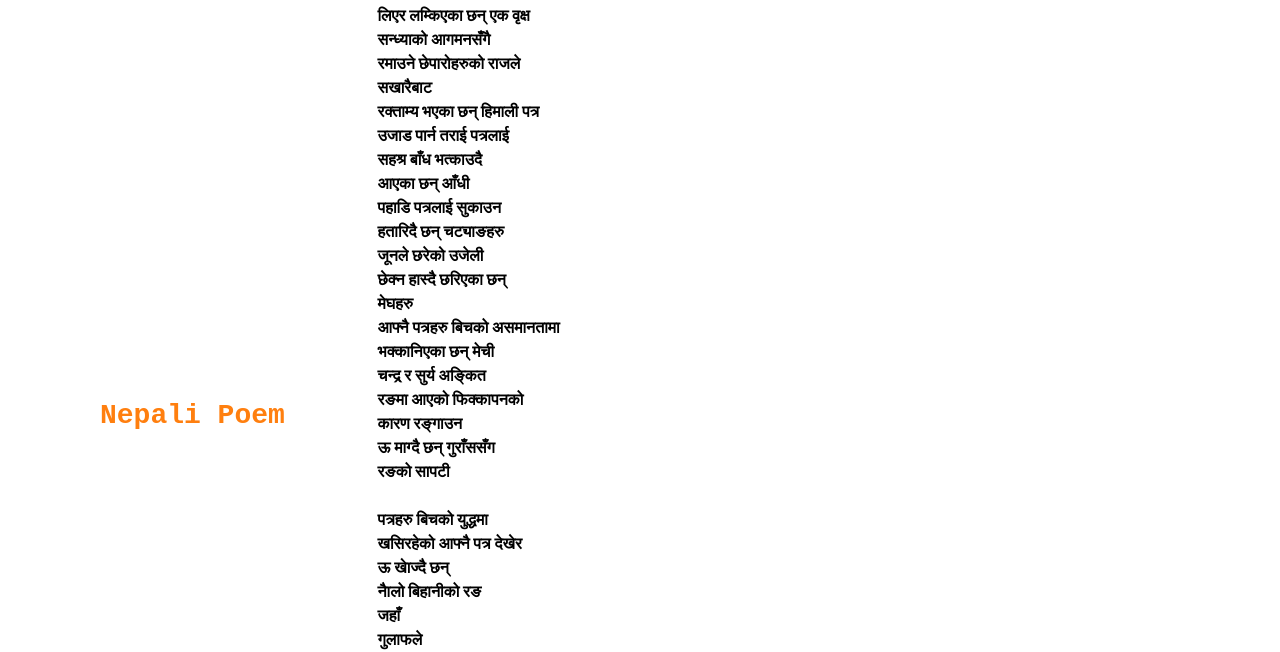
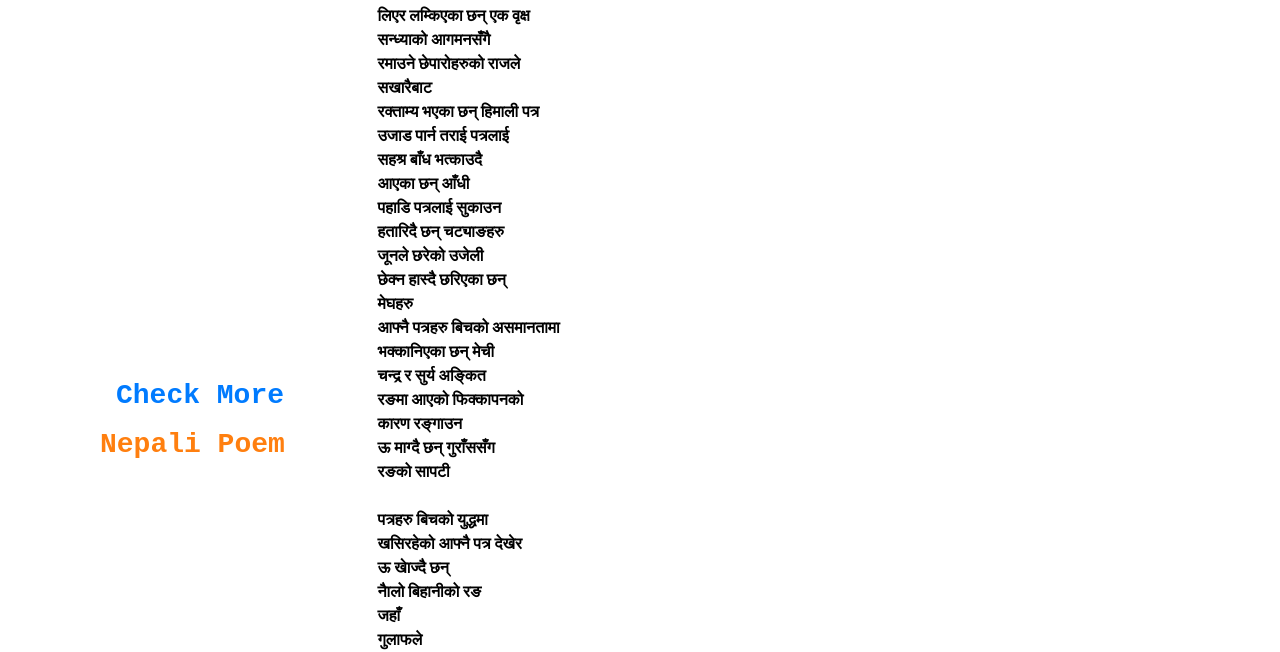
Before and after one commit to KamalAle12/kamalblog, a website: page index.html in a window 1280 px wide. Shown: the part 137-789 px from the top of the page. Drawn offline with nearby package versions, Linux system fonts and the light colour scheme.

Commit message:
Update index.html
Adding link in index.html

```diff
--- a/index.html
+++ b/index.html
@@ -43,6 +43,7 @@
     <div class="container">
         <div class="row row-content align-items-center " data-aos="zoom-in-up">
             <div class="col-12 col-sm-2 col-md-3 ">
+                <h3><a class="nav-link" href="https://alekamalblog.blogspot.com/">Check More</a></h3>
                 <h3>Nepali Poem</h3>
             </div>
             <div class="col col-sm col-md ">
```
